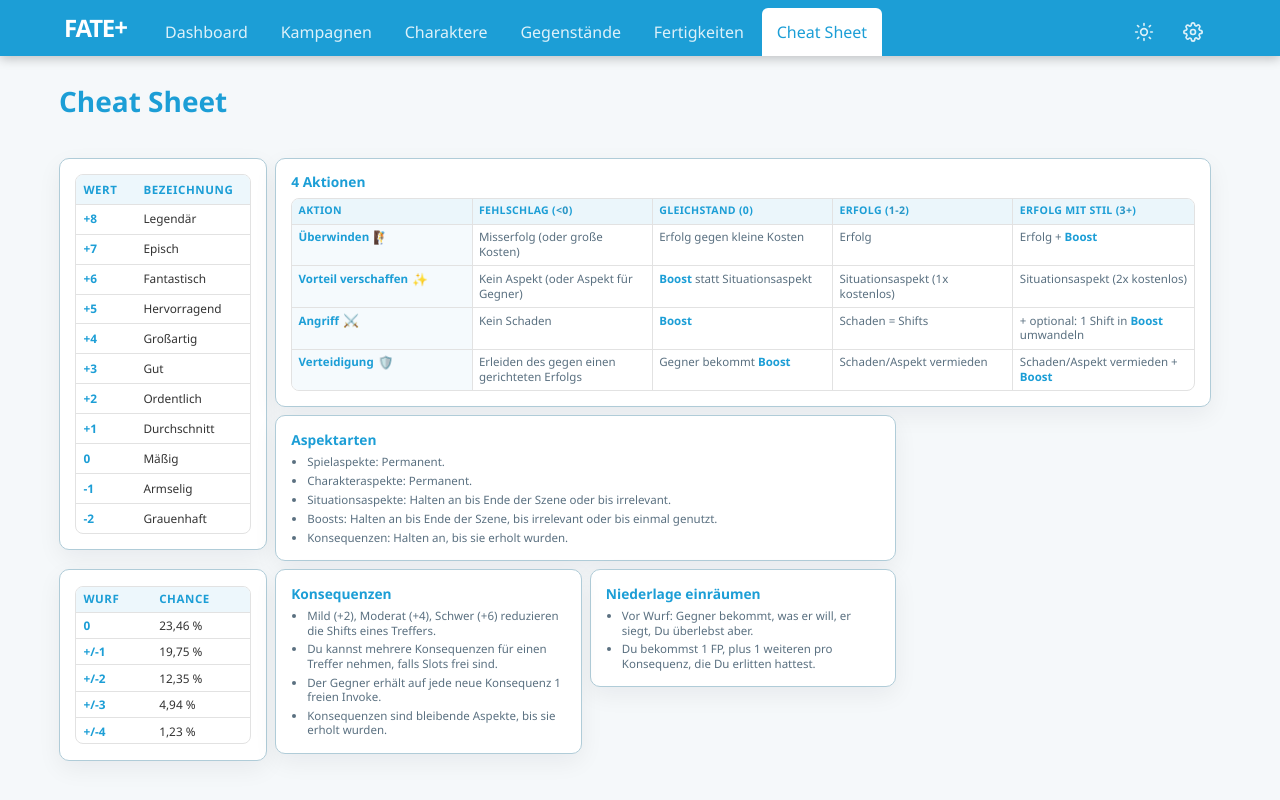
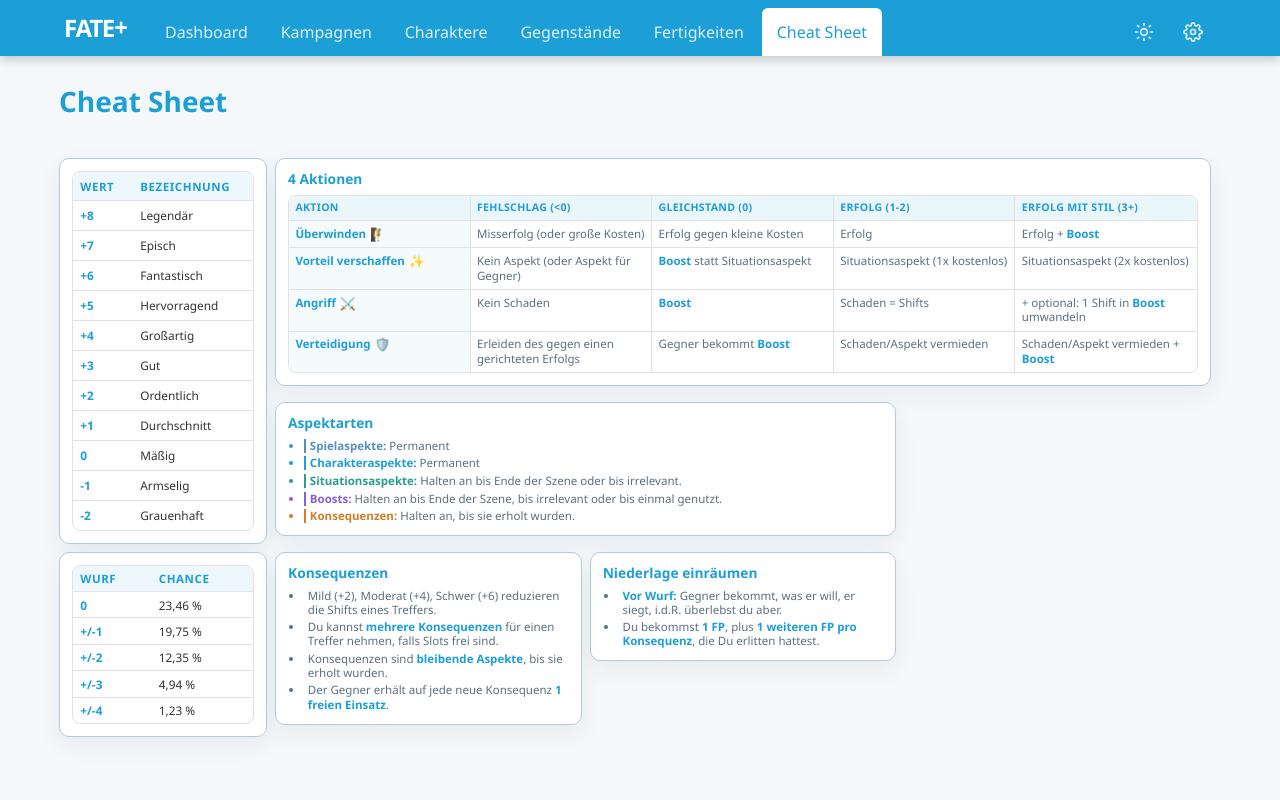
Before and after one commit to timengel/fate-copilot, a Vue app: page /cheat-sheet in a window 1280 px wide. Built offline with nearby package versions, Linux system fonts and the light colour scheme.

Commit message:
style: visual upgrade for cheat sheet cards

```diff
--- a/src/components/shared/cheat-sheet/FateCheatSheet.vue
+++ b/src/components/shared/cheat-sheet/FateCheatSheet.vue
@@ -72,7 +72,7 @@ const props = withDefaults(
   background: var(--fate-white);
   border: 1px solid var(--fate-border);
   border-radius: 10px;
-  padding: 0.95rem;
+  padding: 0.75rem;
   box-shadow: 0 8px 24px rgba(15, 23, 42, 0.06);
   min-width: 0;
 }
@@ -83,7 +83,7 @@ const props = withDefaults(
 
 @container cheatsheet (max-width: 34rem) {
   .cheat-card-slot {
-    padding: 0.85rem;
+    padding: 0.7rem;
   }
 }
 
@@ -95,7 +95,7 @@ const props = withDefaults(
 
 @container cheatsheet (min-width: 62rem) {
   .cheat-sheet-page {
-    padding: 0.9rem;
+    padding: 0.75rem;
     border: 1px solid color-mix(in srgb, var(--fate-border) 80%, white);
     border-radius: 12px;
     background: color-mix(in srgb, var(--fate-white) 86%, var(--fate-blue-light) 14%);
--- a/src/components/shared/cheat-sheet/cards/AspectTypesCard.vue
+++ b/src/components/shared/cheat-sheet/cards/AspectTypesCard.vue
@@ -5,11 +5,11 @@
     </div>
 
     <ul class="compact-list compact-list-tight">
-      <li>Spielaspekte: Permanent.</li>
-      <li>Charakteraspekte: Permanent.</li>
-      <li>Situationsaspekte: Halten an bis Ende der Szene oder bis irrelevant.</li>
-      <li>Boosts: Halten an bis Ende der Szene, bis irrelevant oder bis einmal genutzt.</li>
-      <li>Konsequenzen: Halten an, bis sie erholt wurden.</li>
+      <li><strong class="aspect-type">Spielaspekte:</strong> Permanent</li>
+      <li><strong class="aspect-type">Charakteraspekte:</strong> Permanent</li>
+      <li><strong class="aspect-type">Situationsaspekte:</strong> Halten an bis Ende der Szene oder bis irrelevant.</li>
+      <li><strong class="aspect-type">Boosts:</strong> Halten an bis Ende der Szene, bis irrelevant oder bis einmal genutzt.</li>
+      <li><strong class="aspect-type">Konsequenzen:</strong> Halten an, bis sie erholt wurden.</li>
     </ul>
   </article>
 </template>
@@ -30,16 +30,90 @@
 }
 
 .compact-list {
-  display: flex;
-  flex-direction: column;
-  gap: 0.28rem;
   margin: 0;
   padding-left: 1rem;
 }
 
 .compact-list li {
+  margin: 0;
+  margin-bottom: 0.22rem;
+  padding-left: 0.24rem;
+  border-left: 0.16rem solid transparent;
   font-size: 0.72rem;
-  line-height: 1.25;
+  line-height: 1.22;
   color: var(--fate-text-light);
 }
+
+.compact-list li:last-child {
+  margin-bottom: 0;
+}
+
+.compact-list li::marker {
+  font-weight: 700;
+}
+
+.aspect-type {
+  font-weight: 700;
+}
+
+.compact-list li:nth-child(1) {
+  border-left-color: #568fbe;
+}
+
+.compact-list li:nth-child(1)::marker {
+  color: #568fbe;
+}
+
+.compact-list li:nth-child(1) .aspect-type {
+  color: #568fbe;
+}
+
+.compact-list li:nth-child(2) {
+  border-left-color: var(--fate-blue);
+}
+
+.compact-list li:nth-child(2)::marker {
+  color: var(--fate-blue);
+}
+
+.compact-list li:nth-child(2) .aspect-type {
+  color: var(--fate-blue);
+}
+
+.compact-list li:nth-child(3) {
+  border-left-color: #279f8d;
+}
+
+.compact-list li:nth-child(3)::marker {
+  color: #279f8d;
+}
+
+.compact-list li:nth-child(3) .aspect-type {
+  color: #279f8d;
+}
+
+.compact-list li:nth-child(4) {
+  border-left-color: #8a5fd3;
+}
+
+.compact-list li:nth-child(4)::marker {
+  color: #8a5fd3;
+}
+
+.compact-list li:nth-child(4) .aspect-type {
+  color: #8a5fd3;
+}
+
+.compact-list li:nth-child(5) {
+  border-left-color: #d17e2d;
+}
+
+.compact-list li:nth-child(5)::marker {
+  color: #d17e2d;
+}
+
+.compact-list li:nth-child(5) .aspect-type {
+  color: #d17e2d;
+}
+
 </style>
--- a/src/components/shared/cheat-sheet/cards/ChallengesCard.vue
+++ b/src/components/shared/cheat-sheet/cards/ChallengesCard.vue
@@ -1,12 +1,12 @@
 <template>
   <article>
     <div class="card-heading card-heading-compact">
-      <h2>Challenges</h2>
+      <h2>Herausforderungen</h2>
     </div>
 
     <ul class="compact-list compact-list-tight">
-      <li>Herausforderung = mehrere Überwinden-Aktionen für eine komplexe Szene.</li>
-      <li>Jede Teilaufgabe nutzt eine andere Fertigkeit; Ergebnisse am Ende gemeinsam auswerten.</li>
+      <li>Herausforderung: <strong class="rule-label">mehrere Überwinden-Aktionen</strong> für eine komplexe Szene.</li>
+      <li>Jede Teilaufgabe nutzt eine <strong class="rule-label">andere Fertigkeit</strong>; Ergebnisse am Ende gemeinsam auswerten.</li>
     </ul>
   </article>
 </template>
@@ -27,16 +27,25 @@
 }
 
 .compact-list {
-  display: flex;
-  flex-direction: column;
-  gap: 0.28rem;
   margin: 0;
   padding-left: 1rem;
 }
 
 .compact-list li {
+  margin: 0;
+  margin-bottom: 0.22rem;
+  padding-left: 0.24rem;
   font-size: 0.72rem;
-  line-height: 1.25;
+  line-height: 1.22;
   color: var(--fate-text-light);
 }
+
+.compact-list li:last-child {
+  margin-bottom: 0;
+}
+
+.rule-label {
+  color: var(--fate-heading);
+  font-weight: 700;
+}
 </style>
--- a/src/components/shared/cheat-sheet/cards/ConcedeDefeatCard.vue
+++ b/src/components/shared/cheat-sheet/cards/ConcedeDefeatCard.vue
@@ -5,8 +5,8 @@
     </div>
 
     <ul class="compact-list compact-list-tight">
-      <li>Vor Wurf: Gegner bekommt, was er will, er siegt, Du überlebst aber.</li>
-      <li>Du bekommst 1 FP, plus 1 weiteren pro Konsequenz, die Du erlitten hattest.</li>
+      <li><strong class="rule-strong">Vor Wurf:</strong> Gegner bekommt, was er will, er siegt, i.d.R. überlebst du aber.</li>
+      <li>Du bekommst <strong class="rule-strong">1 FP</strong>, plus <strong class="rule-strong">1 weiteren FP pro Konsequenz</strong>, die Du erlitten hattest.</li>
     </ul>
   </article>
 </template>
@@ -27,16 +27,26 @@
 }
 
 .compact-list {
-  display: flex;
-  flex-direction: column;
-  gap: 0.28rem;
   margin: 0;
   padding-left: 1rem;
 }
 
 .compact-list li {
+  margin: 0;
+  margin-bottom: 0.22rem;
+  padding-left: 0.24rem;
   font-size: 0.72rem;
-  line-height: 1.25;
+  line-height: 1.22;
   color: var(--fate-text-light);
 }
+
+.compact-list li:last-child {
+  margin-bottom: 0;
+}
+
+.rule-strong {
+  font-weight: 700;
+  color: var(--fate-heading);
+}
+
 </style>
--- a/src/components/shared/cheat-sheet/cards/ConsequencesBasicCard.vue
+++ b/src/components/shared/cheat-sheet/cards/ConsequencesBasicCard.vue
@@ -6,9 +6,9 @@
 
     <ul class="compact-list compact-list-tight">
       <li>Mild (+2), Moderat (+4), Schwer (+6) reduzieren die Shifts eines Treffers.</li>
-      <li>Du kannst mehrere Konsequenzen für einen Treffer nehmen, falls Slots frei sind.</li>
-      <li>Der Gegner erhält auf jede neue Konsequenz 1 freien Invoke.</li>
-      <li>Konsequenzen sind bleibende Aspekte, bis sie erholt wurden.</li>
+      <li>Du kannst <strong class="rule-strong">mehrere Konsequenzen</strong> für einen Treffer nehmen, falls Slots frei sind.</li>
+      <li>Konsequenzen sind <strong class="rule-strong">bleibende Aspekte</strong>, bis sie erholt wurden.</li>
+      <li>Der Gegner erhält auf jede neue Konsequenz <strong class="rule-strong">1 freien Einsatz</strong>.</li>
     </ul>
   </article>
 </template>
@@ -29,16 +29,26 @@
 }
 
 .compact-list {
-  display: flex;
-  flex-direction: column;
-  gap: 0.28rem;
   margin: 0;
   padding-left: 1rem;
 }
 
 .compact-list li {
+  margin: 0;
+  margin-bottom: 0.22rem;
+  padding-left: 0.24rem;
   font-size: 0.72rem;
-  line-height: 1.25;
+  line-height: 1.22;
   color: var(--fate-text-light);
 }
+
+.compact-list li:last-child {
+  margin-bottom: 0;
+}
+
+.rule-strong {
+  font-weight: 700;
+  color: var(--fate-heading);
+}
+
 </style>
--- a/src/components/shared/cheat-sheet/cards/ContestsCard.vue
+++ b/src/components/shared/cheat-sheet/cards/ContestsCard.vue
@@ -5,8 +5,8 @@
     </div>
 
     <ul class="compact-list compact-list-tight">
-      <li>Wettstreit = mehrere Austausche ohne direkten Schaden bei gegensätzlichen Zielen.</li>
-      <li>Pro Austausch 1 Wurf; wer zuerst 3 Siege hat, gewinnt den Wettstreit.</li>
+      <li>Wettstreit: <strong class="rule-label">mehrere Austausche ohne direkten Schaden</strong> bei gegensätzlichen Zielen.</li>
+      <li><strong class="rule-label">Pro Austausch 1 Wurf</strong>; wer zuerst <strong class="rule-label">3 Siege</strong> hat, gewinnt den Wettstreit.</li>
     </ul>
   </article>
 </template>
@@ -27,16 +27,25 @@
 }
 
 .compact-list {
-  display: flex;
-  flex-direction: column;
-  gap: 0.28rem;
   margin: 0;
   padding-left: 1rem;
 }
 
 .compact-list li {
+  margin: 0;
+  margin-bottom: 0.22rem;
+  padding-left: 0.24rem;
   font-size: 0.72rem;
-  line-height: 1.25;
+  line-height: 1.22;
   color: var(--fate-text-light);
 }
+
+.compact-list li:last-child {
+  margin-bottom: 0;
+}
+
+.rule-label {
+  color: var(--fate-heading);
+  font-weight: 700;
+}
 </style>
--- a/src/components/shared/cheat-sheet/cards/SceneSetupChecklistCard.vue
+++ b/src/components/shared/cheat-sheet/cards/SceneSetupChecklistCard.vue
@@ -32,9 +32,10 @@
 }
 
 .compact-list {
+  counter-reset: checklist-step;
   display: flex;
   flex-direction: column;
-  gap: 0.32rem;
+  gap: 0.3rem;
   margin: 0;
   padding-left: 0;
 }
@@ -43,24 +44,32 @@
   list-style: none;
   margin: 0;
   position: relative;
-  padding: 0.38rem 0.45rem 0.38rem 1.45rem;
+  padding: 0.34rem 0.42rem 0.34rem 1.55rem;
   border: 1px solid var(--fate-light-border);
   border-radius: 7px;
-  background: color-mix(in srgb, var(--fate-white) 94%, var(--fate-blue-light) 6%);
-  line-height: 1.28;
+  background: color-mix(in srgb, var(--fate-white) 95%, var(--fate-blue-light) 5%);
+  line-height: 1.27;
   font-size: 0.72rem;
   color: var(--fate-text-light);
 }
 
 .compact-list li::before {
-  content: '';
+  counter-increment: checklist-step;
+  content: counter(checklist-step);
+  display: grid;
+  place-items: center;
   position: absolute;
-  left: 0.5rem;
-  top: 0.52rem;
-  width: 0.52rem;
-  height: 0.52rem;
-  border: 1.5px solid var(--fate-blue);
-  border-radius: 2px;
-  background: var(--fate-white);
+  left: 0.42rem;
+  top: 0.36rem;
+  width: 0.84rem;
+  height: 0.84rem;
+  border: 1px solid color-mix(in srgb, var(--fate-blue) 40%, var(--fate-light-border));
+  border-radius: 999px;
+  background: color-mix(in srgb, var(--fate-blue-light) 55%, var(--fate-white));
+  color: var(--fate-heading);
+  font-size: 0.61rem;
+  font-weight: 700;
+  line-height: 1;
 }
+
 </style>
--- a/src/views/DashboardView.vue
+++ b/src/views/DashboardView.vue
@@ -301,6 +301,12 @@ function closeCheatSheetPopover() {
   if (!popoverEl) return;
   popoverEl.hidePopover();
   setCheatSheetScrollLock(false);
+}
+
+function handleCheatSheetBackdropClick(event: Event) {
+  event.preventDefault();
+  event.stopPropagation();
+  closeCheatSheetPopover();
 }
 
 function handleCheatSheetPopoverToggle(event: Event) {
@@ -960,9 +966,15 @@ onUnmounted(() => {
       aria-label="Cheat Sheet Popover"
       @toggle="handleCheatSheetPopoverToggle"
     >
+      <div
+        class="cheat-sheet-hit-surface"
+        aria-hidden="true"
+        @pointerdown.prevent.stop
+        @click.prevent.stop="handleCheatSheetBackdropClick"
+      ></div>
       <div class="cheat-sheet-popover-panel">
         <div class="cheat-sheet-close-bar">
-          <FateButton icon="close" @click="closeCheatSheetPopover()"></FateButton>
+          <FateButton icon="close" variant="danger" @click="closeCheatSheetPopover()"></FateButton>
         </div>
         <div class="cheat-sheet-scroll-area">
           <FateCheatSheet :variant="gmModeStore.isGMMode ? 'gm' : 'basic'" />
@@ -1493,6 +1505,8 @@ onUnmounted(() => {
 }
 
 .cheat-sheet-popover-panel {
+  position: relative;
+  z-index: 1;
   max-height: 92vh;
   overflow: auto;
   display: flex;
@@ -1501,6 +1515,11 @@ onUnmounted(() => {
   align-items: flex-end;
 }
 
+.cheat-sheet-hit-surface {
+  position: fixed;
+  inset: 0;
+}
+
 .cheat-sheet-close-bar {
   align-self: flex-end;
 }
@@ -1511,6 +1530,10 @@ onUnmounted(() => {
 
 @media (max-width: 600px) {
   .cheat-sheet-popover::backdrop {
+    bottom: 56px;
+  }
+
+  .cheat-sheet-hit-surface {
     bottom: 56px;
   }
 
```
Also changed, not shown: src/components/shared/cheat-sheet/cards/MilestonesCard.vue (+33 -17 lines), 1 other file (tests, documents, lock files or other folders).
